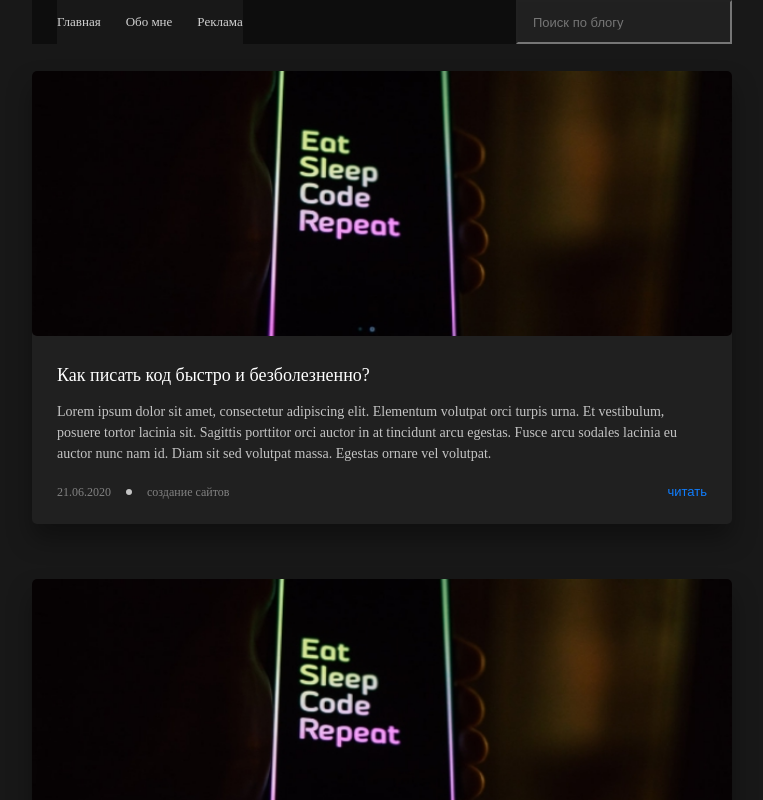
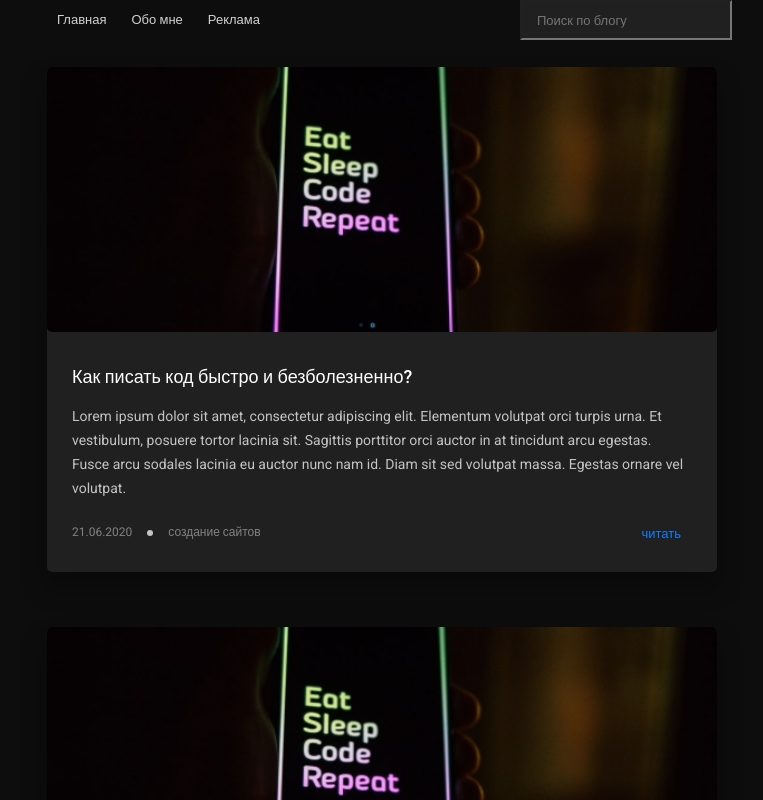
Before and after one commit to Sp0ngbik/techNote, a Next.js app: page / in a window 1280 px wide. Shown: the top 800 px of the page, without its empty margins (258-1021 px from the left). Built offline with nearby package versions, Linux system fonts and the light colour scheme; a web font is replaced by a local one.

Commit message:
fix: fix styles card component

```diff
--- a/package.json
+++ b/package.json
@@ -9,6 +9,7 @@
     "lint": "next lint"
   },
   "dependencies": {
+    "@fontsource/roboto": "^5.0.12",
     "next": "14.1.1",
     "react": "^18",
     "react-dom": "^18",
--- a/src/app/globals.css
+++ b/src/app/globals.css
@@ -3,7 +3,4 @@
     padding: 0;
 
     font-size: 13px;
-    color: #FFF;
-
-    background-color: #181818;
 }
--- a/src/app/layout.tsx
+++ b/src/app/layout.tsx
@@ -1,6 +1,11 @@
 import type { Metadata } from 'next'
 import './globals.css'
 import Header from '@/layout/Header'
+import style from '@/app/page.module.css'
+import '@/styles/index.scss'
+import '@fontsource/roboto/400.css'
+import '@fontsource/roboto/500.css'
+import '@fontsource/roboto/700.css'
 
 export const metadata: Metadata = {
   title: 'Create Next App',
@@ -16,7 +21,9 @@ export default function RootLayout({
     <html lang="en">
       <body>
         <Header />
-        {children}
+        <main className={style.container}>
+            {children}
+        </main>
       </body>
     </html>
   )
--- a/src/app/page.tsx
+++ b/src/app/page.tsx
@@ -1,7 +1,5 @@
 import wrap from '@/assets/image/wrap.jpeg'
-import { Card } from '@/components/card/card'
-
-import style from '@/app/page.module.css'
+import {Card} from '@/components/card/card'
 
 export default function Home() {
   const mock = [
@@ -29,7 +27,7 @@ export default function Home() {
   ]
 
   return (
-    <main className={style.container}>
+    <>
       {mock.map(card => {
         return (
           <Card
@@ -42,6 +40,6 @@ export default function Home() {
           />
         )
       })}
-    </main>
+    </>
   )
 }
--- a/src/components/card/card.module.scss
+++ b/src/components/card/card.module.scss
@@ -2,7 +2,7 @@
   max-width: 700px;
   width: 100%;
   box-shadow: 0 15px 25px 0 rgba(0, 0, 0, 0.35);
-  background-color: #202020;
+  background-color: var(--color-dark-500);
   margin-top: 27px;
   margin-bottom: 55px;
   border-radius: 5px;
@@ -15,46 +15,34 @@
   }
 
   .cardWrapper {
-    background-color: transparent;
     padding: 25px;
   }
 
   .cardHeader {
-    background-color: #202020;
-    font-size: 18px;
-    font-weight: 500;
-    line-height: 21px;
+    font-size: var(--font-size-l);
+    font-weight: var(--font-weight-medium);
+    line-height: var(--line-height-m);
   }
 
   .cardText {
-    background-color: #202020;
     margin-top: 15px;
-    font-size: 14px;
-    font-weight: 400;
-    line-height: 21px;
-    color: #c4c4c4;
-  }
-
-  .cardGroup {
-    background-color: #202020;
-    display: flex;
-    justify-content: space-between;
-    align-items: center;
+    font-size: var(--font-size-s);
+    font-weight: var(--font-weight-regular);
+    line-height: var(--line-height-m);
+    color: var(--color-light-300);
   }
 
   .cardInfo {
-    background-color: #202020;
     display: flex;
     flex-direction: row;
     justify-content: space-between;
     margin-top: 20px;
 
     .cardInfoSpan {
-      background-color: #202020;
-      font-size: 12px;
-      font-weight: 400;
-      line-height: 14px;
-      color: #828282;
+      font-size: var(--font-size-xs);
+      font-weight: var(--font-weight-regular);
+      line-height: var(--line-height-s);
+      color: var(--color-light-900);
       margin-right: 15px;
 
       &:last-child {
@@ -65,9 +53,16 @@
   }
 
   .cardBtn {
-    border: none;
-    background-color: #202020;
-    color: #107EFF;
+    background-color: var(--color-dark-500);
+    color: var(--color-info-900);
     cursor: pointer;
+    padding: 5px 10px;
+    border-radius: 5px;
+    border: 1px solid transparent;
+    transition: 0.2s ease-in-out;
+
+    &:hover {
+      border: 1px solid var(--color-info-900);
+    }
   }
 }
--- a/src/components/card/card.tsx
+++ b/src/components/card/card.tsx
@@ -13,7 +13,7 @@ export const Card = ({ date, heading, image, tag, text }: CardPropsType) => {
         <h3 className={style.cardHeader}>{heading}</h3>
         <p className={style.cardText}>{text}</p>
         <div className={style.cardInfo}>
-          <div className={style.cardGroup}>
+          <div>
             <span className={style.cardInfoSpan}>{date}</span>
             <Dot />
             <span className={style.cardInfoSpan}>{tag}</span>
```
Also changed, not shown: 1 other file (tests, documents, lock files or other folders).
